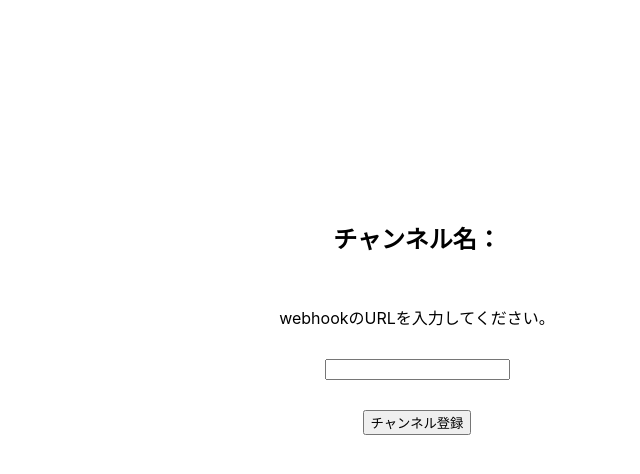
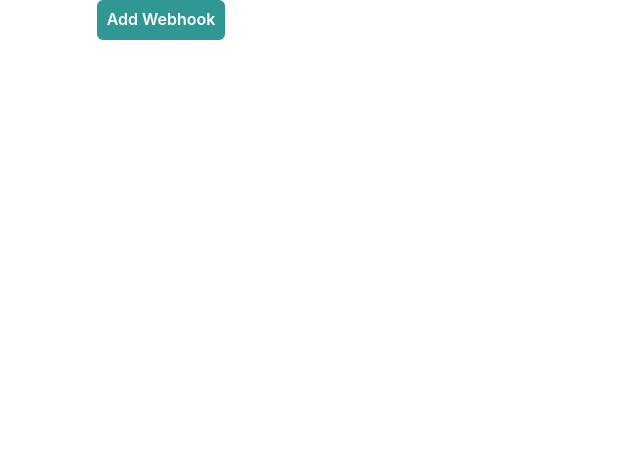
Before and after one commit to kira-0521/learning, a React (Vite) app in the folder discord_project/frontend/: page / in a window 1280 px wide. Shown: the top 474 px of the page, without its empty margins (223-863 px from the left). Built offline with nearby package versions, Linux system fonts and the light colour scheme.

Commit message:
[ add frontend ] ChakraUIとモーダル追加

```diff
--- a/discord_project/frontend/package.json
+++ b/discord_project/frontend/package.json
@@ -8,7 +8,11 @@
     "preview": "vite preview"
   },
   "dependencies": {
+    "@chakra-ui/react": "^1.8.8",
+    "@emotion/react": "^11",
+    "@emotion/styled": "^11",
     "axios": "^0.26.1",
+    "framer-motion": "^6",
     "react": "^17.0.2",
     "react-dom": "^17.0.2"
   },
--- a/discord_project/frontend/src/App.tsx
+++ b/discord_project/frontend/src/App.tsx
@@ -1,39 +1,33 @@
 import {ChangeEvent, useEffect, useState} from "react";
 import axios from "axios";
 import {WebHookObject} from "./types/api/discord";
-
-const flex = {
-    display: 'flex',
-    justifyContent: 'center',
-    alignItems: 'center',
-}
-
-const wrapper_style = {
-    ...flex,
-    paddingTop: '200px'
-}
-
-const form_style = {
-    ...flex,
-    flexDirection: 'column',
-    gap: '30px'
-}
+import {
+    Button, Flex, FormLabel, Heading, Input, Stack, Modal,
+    ModalOverlay,
+    ModalContent,
+    ModalHeader,
+    ModalFooter,
+    ModalBody,
+    ModalCloseButton, useDisclosure, Box,
+} from "@chakra-ui/react";
 
 function App() {
     const [channelId, setChannelId] = useState('');
-    const [channelName, setChannelName] = useState('');
+    const [webhookName, setWebhookName] = useState('');
     const [isError, setIsError] = useState(false);
     const [message, setMessage] = useState('');
+
+    const { isOpen, onOpen, onClose } = useDisclosure()
 
     // チャンネル名取得
     const getChannelName = async () => {
         await axios.get(`http://localhost:3008/discord/${channelId}/`).then(res => {
-            setChannelName(res.data.channelName)
+            setWebhookName(res.data.channelName)
         }).catch(err => console.log(err))
     }
     useEffect(() => {
-        (async() =>{
-            if(!channelId) return
+        (async () => {
+            if (!channelId) return
             await getChannelName()
         })()
     }, [channelId]);
@@ -61,21 +55,42 @@ function App() {
     }
 
     return (
-        <div style={wrapper_style}>
+        <Flex direction='column' w='50%' mx='auto'>
             {
                 isError ? (
                     <div style={{backgroundColor: '#cc2a27', textAlign: 'center'}}>
                         {message}
                     </div>
-                ) : (null)
+                ) : null
             }
-            <div style={form_style}>
-                <h2>チャンネル名： {channelName}</h2>
-                <label htmlFor="webhookURL">webhookのURLを入力してください。</label>
-                <input type="text" id="webhookURL" onChange={onChangeWebhookUrl}/>
-                <button>チャンネル登録</button>
-            </div>
-        </div>
+            <Button colorScheme='teal' size='md' w={32} p={4} onClick={onOpen}>Add Webhook</Button>
+            <Modal isOpen={isOpen} onClose={onClose}>
+                <ModalOverlay>
+                    <ModalContent>
+                        <ModalHeader>Add Webhook</ModalHeader>
+                        <ModalCloseButton />
+                        <ModalBody>
+                            <Stack direction='column' spacing={4}>
+                                <Box>
+                                    <FormLabel htmlFor="webhookName">webhook名</FormLabel>
+                                    <Input type="text" id="webhookName" value={webhookName}/>
+                                </Box>
+                                <Box>
+                                    <FormLabel htmlFor="webhookURL">webhookのURL</FormLabel>
+                                    <Input type="text" id="webhookURL" onChange={onChangeWebhookUrl}/>
+                                </Box>
+                            </Stack>
+                        </ModalBody>
+                        <ModalFooter>
+                            <Button colorScheme='blue' mr={3} onClick={onClose}>
+                                Close
+                            </Button>
+                            <Button variant='ghost'>Secondary Action</Button>
+                        </ModalFooter>
+                    </ModalContent>
+                </ModalOverlay>
+            </Modal>
+        </Flex>
     )
 }
 
--- a/discord_project/frontend/src/main.tsx
+++ b/discord_project/frontend/src/main.tsx
@@ -1,11 +1,15 @@
 import React from 'react'
 import ReactDOM from 'react-dom'
+import {ChakraProvider} from "@chakra-ui/react";
+
 import './index.css'
 import App from './App'
 
 ReactDOM.render(
-  <React.StrictMode>
-    <App />
-  </React.StrictMode>,
-  document.getElementById('root')
+    <React.StrictMode>
+        <ChakraProvider>
+            <App/>
+        </ChakraProvider>
+    </React.StrictMode>,
+    document.getElementById('root')
 )
```
Also changed, not shown: discord_project/frontend/src/providers/app.tsx (added).
